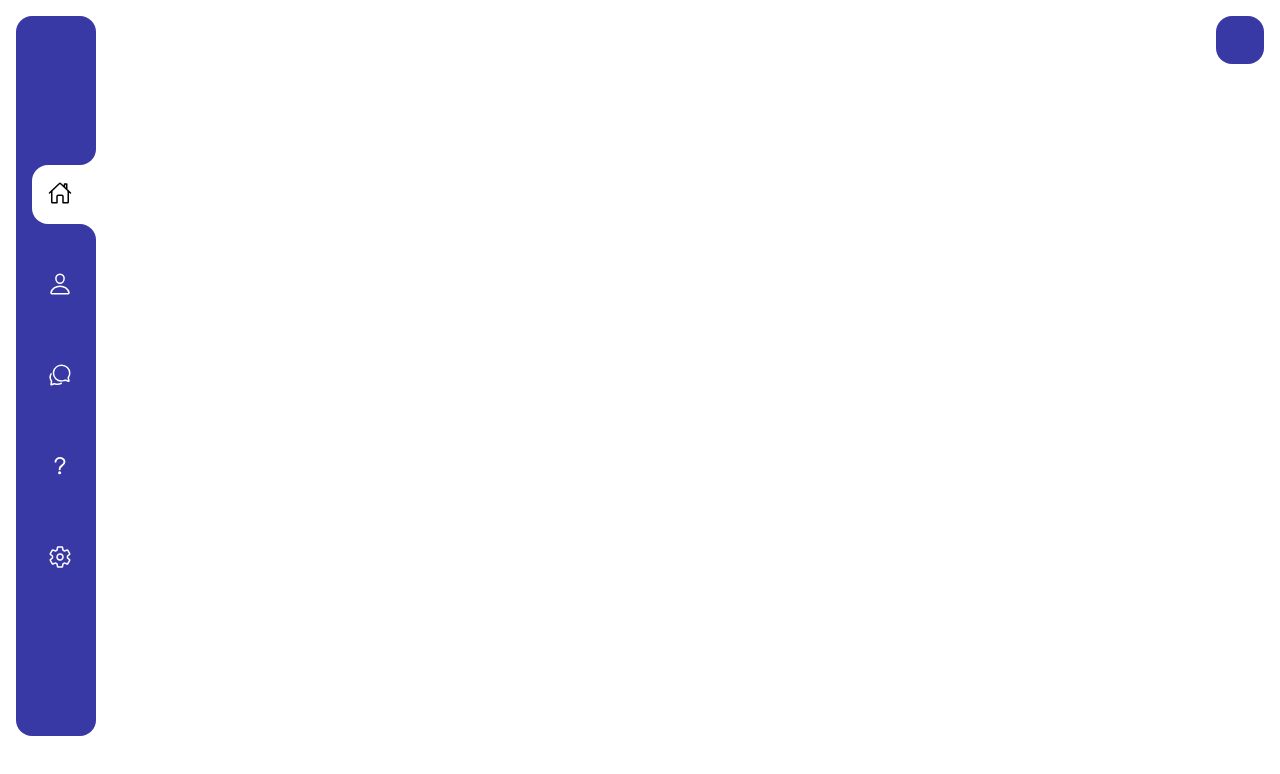
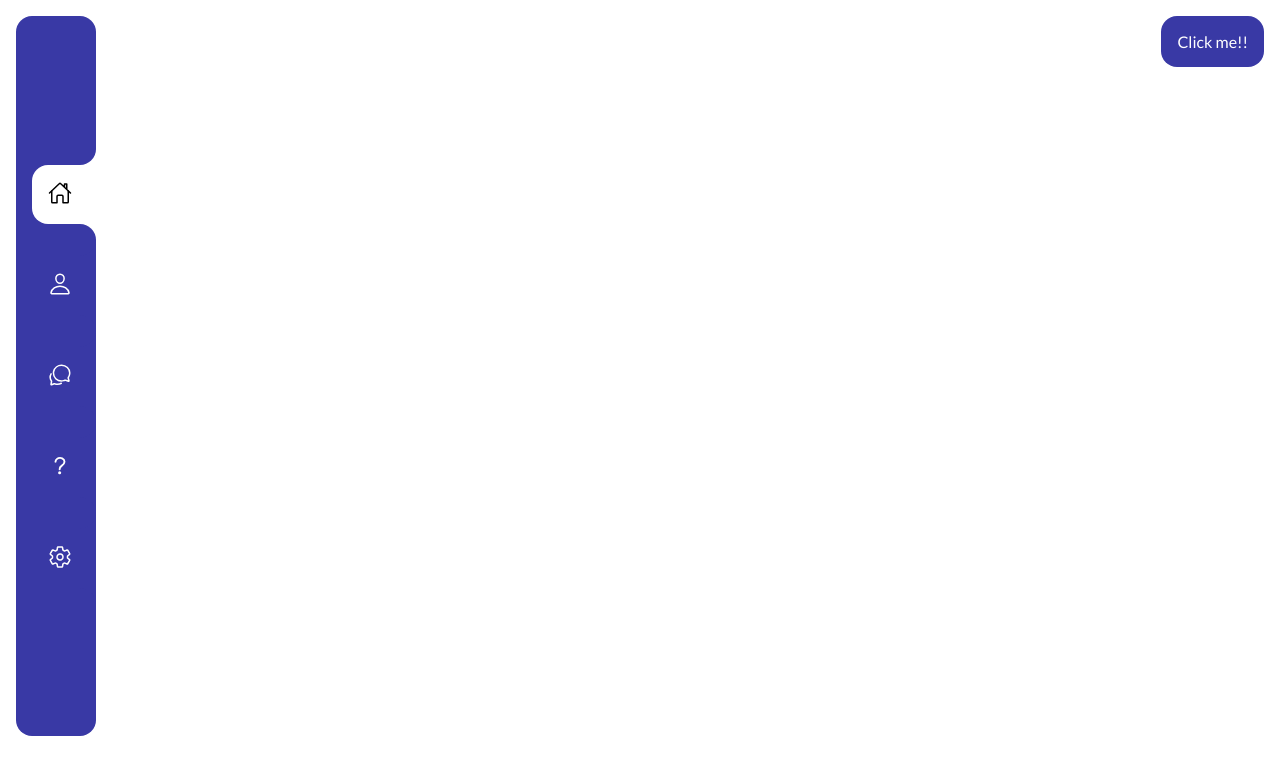
Before and after one commit to hassanahmadp/outcurved-side-menu, a plain HTML site: page index.html in a window 1280 px wide. Drawn offline with nearby package versions, Linux system fonts and the light colour scheme.

Commit message:
no promices

```diff
--- a/css/styles.scss
+++ b/css/styles.scss
@@ -18,13 +18,21 @@ body {
 }
 
 .but {
-  width: 3rem;
-  height: 3rem;
+  padding: 1rem;
+  display: flex;
+  justify-content: center;
+  align-items: center;
+  width: auto;
+  height: auto;
   border-radius: 1rem;
   background: rgb(57, 57, 165);
   position: fixed;
   top: 1rem;
   right: 1rem;
+  span {
+    color: white;
+    font-size: 1rem;
+  }
 }
 
 .sideNav {
@@ -90,6 +98,7 @@ a {
   color: white;
   text-decoration: none;
   text-transform: uppercase;
+  pointer-events: none;
 }
 
 li b {
--- a/index.html
+++ b/index.html
@@ -52,7 +52,9 @@
           </a>
         </li>
       </ul>
-      <div class="but"></div>
+      <div class="but">
+        <span>Click me!! </span>
+      </div>
     </div>
     <script
       type="module"
```
Also changed, not shown: css/styles.css, 1 other file.
